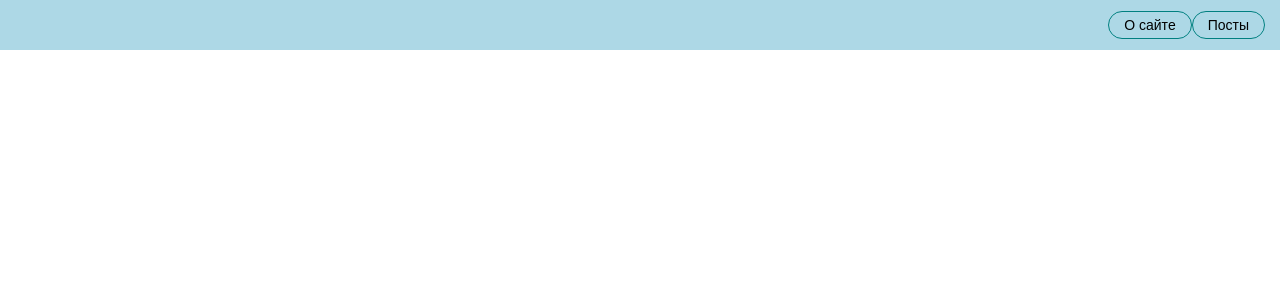
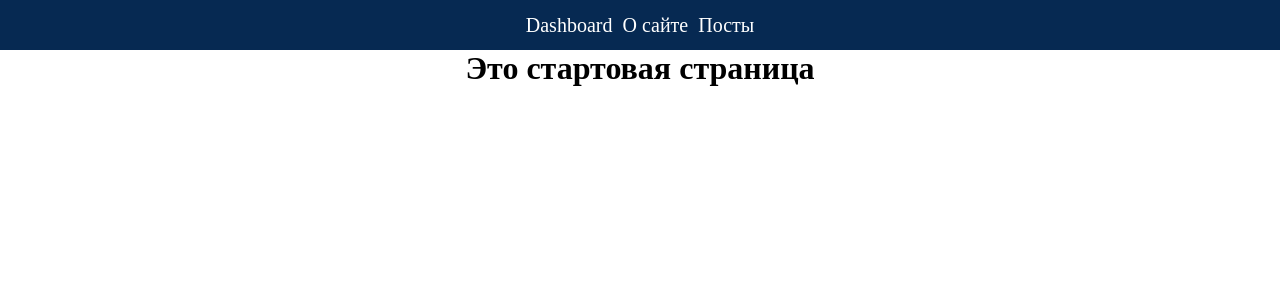
Before and after one commit to VitaliyGromov/react_project, a React (Create React App) app: page / in a window 1280 px wide. Before the commit this address had no page. Shown: the top 300 px of the page. Built offline with nearby package versions, Linux system fonts and the light colour scheme.

Commit message:
create simple routing

```diff
--- a/public/index.html
+++ b/public/index.html
@@ -3,7 +3,7 @@
   <head>
     <meta charset="utf-8" />
     <meta name="viewport" content="width=device-width, initial-scale=1" />
-    <title>React App</title>
+    <title>Мое приложение</title>
   </head>
   <body>
     <noscript></noscript>
--- a/src/App.js
+++ b/src/App.js
@@ -1,8 +1,8 @@
 import React from "react";
 import './styles/App.css';
 import {BrowserRouter} from "react-router-dom";
+import AppRouter from "./components/AppRouter";
 import Navbar from "./components/ui/navbar/Navbar";
-import AppRouter from "./components/AppRouter";
 
 function App() {
     return (
@@ -12,5 +12,4 @@ function App() {
         </BrowserRouter>
     )
 }
-
 export default App;
--- a/src/components/AppRouter.jsx
+++ b/src/components/AppRouter.jsx
@@ -1,26 +1,20 @@
 import React from 'react';
-import {Route, Routes, redirect} from "react-router-dom";
-import {privateRoutes, publicRoutes} from "../router";
-import LoginPage from "./LoginPage";
+import {Route, Routes} from "react-router-dom";
+import About from "../pages/About";
+import Posts from "../pages/Posts";
+import PostPage from "./PostPage";
+import Dashboard from "../pages/Dashboard";
+import Error from "../pages/Error";
 
 const AppRouter = () => {
-    const isAuth = false;
     return (
-        isAuth
-            ?
-            <Routes>
-                {privateRoutes.map(route =>
-                    <Route path={route.path} element={route.element} exact={route.exact}>
-                    </Route>
-                )}
-            </Routes>
-            :
-            <Routes>
-                {publicRoutes.map(route =>
-                    <Route path={route.path} element={route.element} exact={route.exact}>
-                    </Route>
-                )}
-            </Routes>
+        <Routes>
+            <Route path='/' element={<Dashboard/>}/>
+            <Route path='/about' element={<About/>}/>
+            <Route path='/posts' element={<Posts/>}/>
+            <Route path='/posts/:id' element={<PostPage/>}/>
+            <Route path='*' element={<Error/>}/>
+        </Routes>
     );
 };
 
--- a/src/components/ui/navbar/Navbar.jsx
+++ b/src/components/ui/navbar/Navbar.jsx
@@ -1,17 +1,14 @@
 import React from 'react';
-import {Link} from "react-router-dom";
-import MyButton from "../button/MyButton";
+import {NavLink} from "react-router-dom";
 
 const Navbar = () => {
+    const setActive = ({isActive}) => isActive ? 'active__link link' : 'link';
     return (
         <div className='navbar'>
             <div className='navbar__items'>
-                <MyButton>
-                    <Link style={{textDecoration: 'none', color: 'black'}} to='/about'>О сайте</Link>
-                </MyButton>
-                <MyButton>
-                    <Link style={{textDecoration: 'none', color: 'black'}} to='/posts'>Посты</Link>
-                </MyButton>
+                <NavLink className={setActive} to='/'>Dashboard</NavLink>
+                <NavLink className={setActive} to='/about'>О сайте</NavLink>
+                <NavLink className={setActive} to='/posts'>Посты</NavLink>
             </div>
         </div>
     );
--- /dev/null
+++ b/src/pages/Dashboard.jsx
@@ -0,0 +1,11 @@
+import React from 'react';
+
+const Dashboard = () => {
+    return (
+        <div>
+            <h1>Это стартовая страница</h1>
+        </div>
+    );
+};
+
+export default Dashboard;
--- a/src/router/index.js
+++ /dev/null
@@ -1,14 +0,0 @@
-import About from "../pages/About";
-import Posts from "../pages/Posts";
-import PostPage from "../components/PostPage";
-import LoginPage from "../components/LoginPage";
-
-export const privateRoutes = [
-    {path: '/about', element: <About/>, exact: true},
-    {path: '/posts', element: <Posts/>, exact: true},
-    {path: '/posts/:id', element: <PostPage/>, exact: true},
-]
-
-export const publicRoutes = [
-    {path: '/login', element: <LoginPage/>, exact: true},
-]
--- a/src/styles/App.css
+++ b/src/styles/App.css
@@ -64,9 +64,21 @@
     display: flex;
     align-items: center;
     padding: 0 15px;
-    background: lightblue;
+    background: rgb(6, 41, 82);
 }
 
 .navbar__items{
-    margin-left: auto;
+    margin: 0 auto;
+    display: block;
 }
+
+.link{
+    color: white;
+    padding: 5px;
+    text-decoration: none;
+    font-size: 20px;
+}
+
+.active__link{
+    cursor: default;
+}
```
